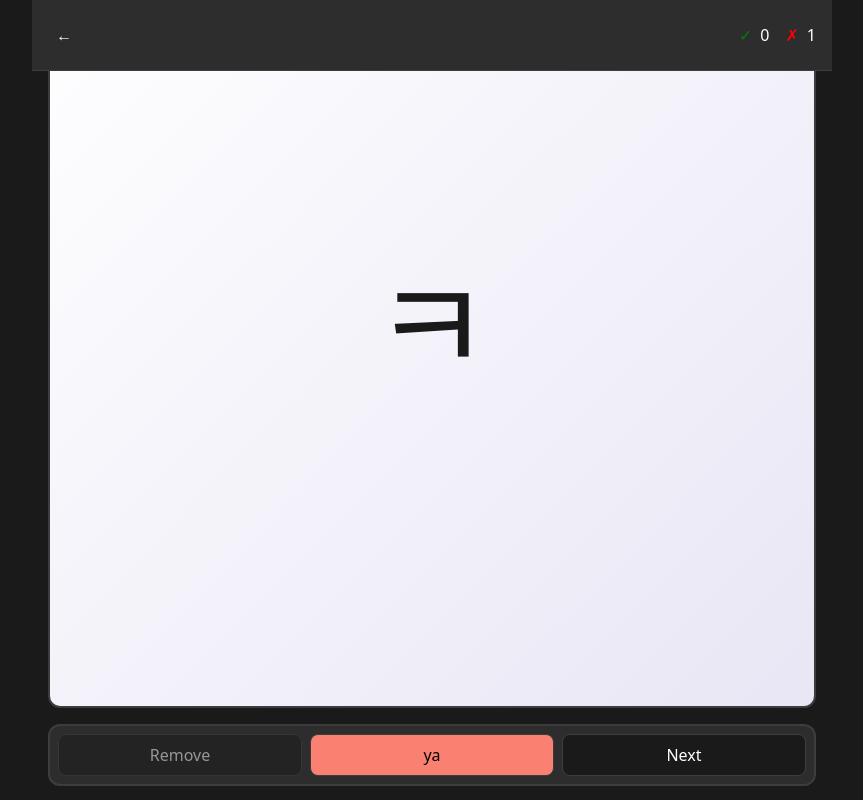
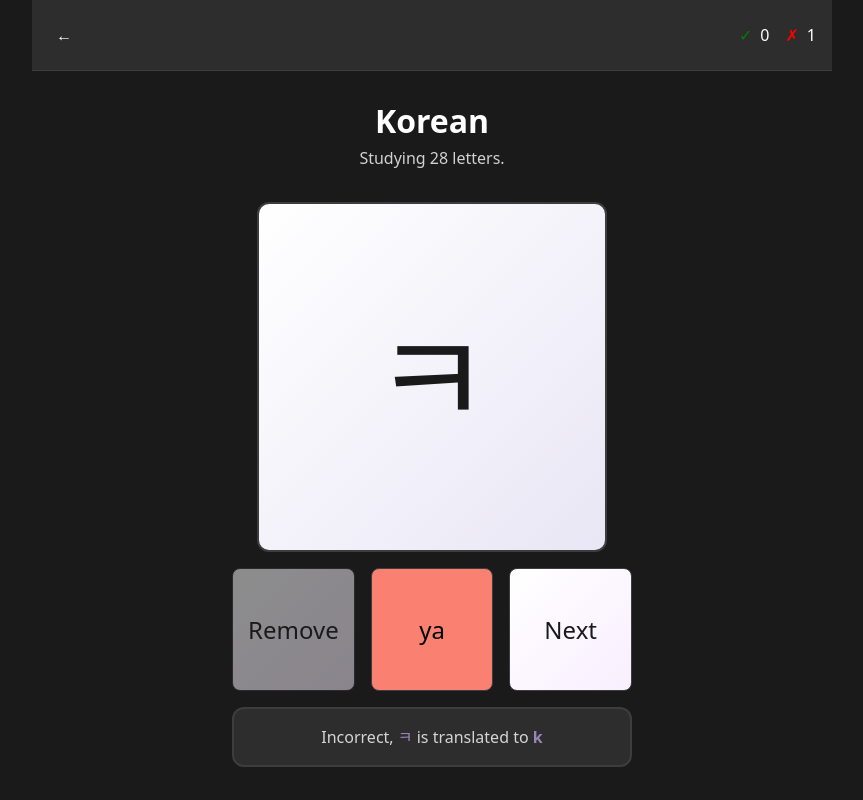
Before and after one commit to bahtibyte/langbit, a React (Vite) app: page /korean in a window 1280 px wide. Both pictures are taken after a click on the button "ya". Shown: the whole page, without its empty margins (208-1071 px from the left). Built offline with nearby package versions, Linux system fonts and the light colour scheme.

Commit message:
added more styling to korean

```diff
--- a/src/components/korean/AnswerCard.tsx
+++ b/src/components/korean/AnswerCard.tsx
@@ -18,14 +18,13 @@ export function AnswerCard({
   return (
     <div style={{
       width: '100%',
+      maxWidth: '400px',
       display: 'flex',
       alignItems: 'stretch',
       justifyContent: 'space-between',
-      gap: '0.5rem',
-      backgroundColor: 'var(--card-bg)',
-      borderRadius: '12px',
-      border: '2px solid var(--border)',
-      padding: '0.5rem'
+      gap: '1rem',
+      marginTop: '1.5rem',
+      margin: '0 auto'
     }}>
       {selectedAnswer === null ? (
         options.map(option => (
@@ -34,15 +33,20 @@ export function AnswerCard({
             onClick={() => onAnswerClick(option)}
             style={{
               flex: 1,
-              borderRadius: '8px',
+              aspectRatio: '1',
+              borderRadius: '16px',
               border: '1px solid var(--border)',
-              backgroundColor: 'var(--background)',
-              color: 'var(--text)',
+              background: 'linear-gradient(135deg, #FFFFFF 0%, #F9EFFF 100%)',
+              color: 'var(--background)',
               cursor: 'pointer',
               padding: '0.5rem',
               whiteSpace: 'nowrap',
               overflow: 'hidden',
-              textOverflow: 'ellipsis'
+              textOverflow: 'ellipsis',
+              display: 'flex',
+              alignItems: 'center',
+              justifyContent: 'center',
+              fontSize: '1.5rem'
             }}
           >
             {option}
@@ -55,16 +59,21 @@ export function AnswerCard({
             disabled={selectedAnswer !== currentQuestion?.[1]}
             style={{
               flex: 1,
+              aspectRatio: '1',
               borderRadius: '8px',
-              backgroundColor: 'var(--background)',
-              color: 'var(--text)',
+              background: 'linear-gradient(135deg, #FFFFFF 0%, #F9EFFF 100%)',
+              color: 'var(--background)',
               border: '1px solid var(--border)',
               cursor: selectedAnswer === currentQuestion?.[1] ? 'pointer' : 'not-allowed',
               padding: '0.5rem',
               whiteSpace: 'nowrap',
               overflow: 'hidden',
               textOverflow: 'ellipsis',
-              opacity: selectedAnswer === currentQuestion?.[1] ? 1 : 0.5
+              opacity: selectedAnswer === currentQuestion?.[1] ? 1 : 0.5,
+              display: 'flex',
+              alignItems: 'center',
+              justifyContent: 'center',
+              fontSize: '1.5rem'
             }}
           >
             Remove
@@ -73,6 +82,7 @@ export function AnswerCard({
           <div
             style={{
               flex: 1,
+              aspectRatio: '1',
               borderRadius: '8px',
               backgroundColor: selectedAnswer === currentQuestion?.[1] ? 'lightgreen' : 'salmon',
               color: 'black',
@@ -83,7 +93,8 @@ export function AnswerCard({
               padding: '0.5rem',
               whiteSpace: 'nowrap',
               overflow: 'hidden',
-              textOverflow: 'ellipsis'
+              textOverflow: 'ellipsis',
+              fontSize: '1.5rem'
             }}
           >
             {selectedAnswer}
@@ -93,15 +104,20 @@ export function AnswerCard({
             onClick={onNext}
             style={{
               flex: 1,
+              aspectRatio: '1',
               borderRadius: '8px',
-              backgroundColor: 'var(--background)',
-              color: 'var(--text)',
+              background: 'linear-gradient(135deg, #FFFFFF 0%, #F9EFFF 100%)',
+              color: 'var(--background)',
               border: '1px solid var(--border)',
               cursor: 'pointer',
               padding: '0.5rem',
               whiteSpace: 'nowrap',
               overflow: 'hidden',
-              textOverflow: 'ellipsis'
+              textOverflow: 'ellipsis',
+              display: 'flex',
+              alignItems: 'center',
+              justifyContent: 'center',
+              fontSize: '1.5rem'
             }}
           >
             Next
--- a/src/components/korean/Lecture.tsx
+++ b/src/components/korean/Lecture.tsx
@@ -9,11 +9,14 @@ export function Lecture({ koreanLetter, translation, show }: LectureProps) {
 
   return (
     <div style={{
+      width: '100%',
+      maxWidth: '400px',
       padding: '1rem',
       backgroundColor: 'var(--card-bg)',
       borderRadius: '12px',
       border: '2px solid var(--border)',
-      textAlign: 'center'
+      textAlign: 'center',
+      margin: '0 auto'
     }}>
       <p style={{ margin: 0, color: 'var(--text)', opacity: 0.8 }}>
         Incorrect, <span style={{ color: 'var(--accent)', fontWeight: 'bold' }}>{koreanLetter}</span> is translated to <span style={{ color: 'var(--accent)', fontWeight: 'bold' }}>{translation}</span>
--- a/src/components/korean/QuestionCard.tsx
+++ b/src/components/korean/QuestionCard.tsx
@@ -7,15 +7,19 @@ export function QuestionCard({ question }: QuestionCardProps) {
     <div
       style={{
         aspectRatio: '1',
+        width: '100%',
+        maxWidth: '350px',
+        maxHeight: '350px',
         padding: '1rem',
-        fontSize:'8rem',
+        fontSize: '8rem',
         display: 'flex',
         alignItems: 'center',
         justifyContent: 'center',
         border: '2px solid var(--border)',
         borderRadius: '12px',
         background: 'linear-gradient(135deg, #FFFFFF 0%, #E9E6F5 100%)',
-        color: 'var(--background)'
+        color: 'var(--background)',
+        margin: '0 auto'
       }}
     >
       {question}
```
